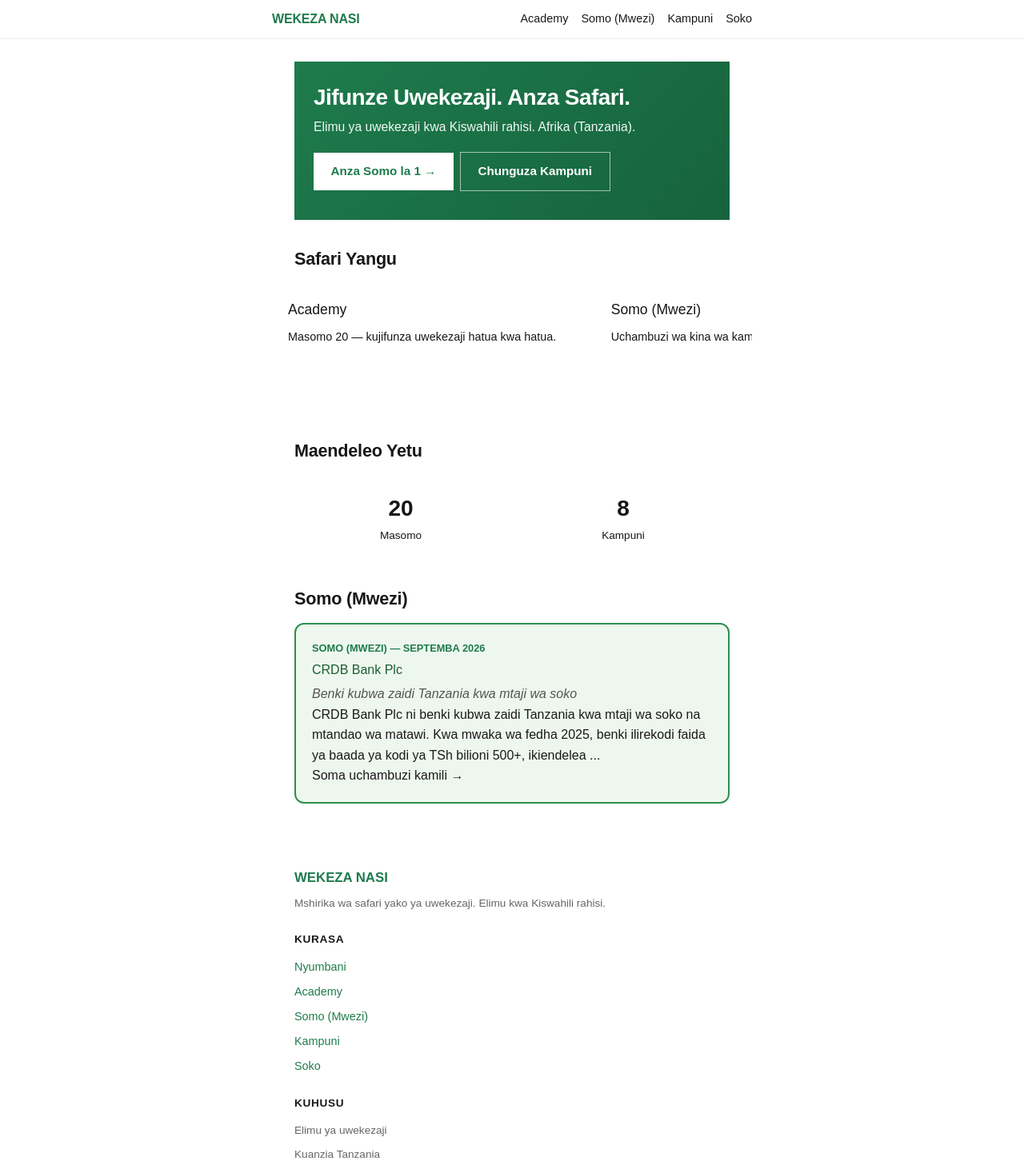
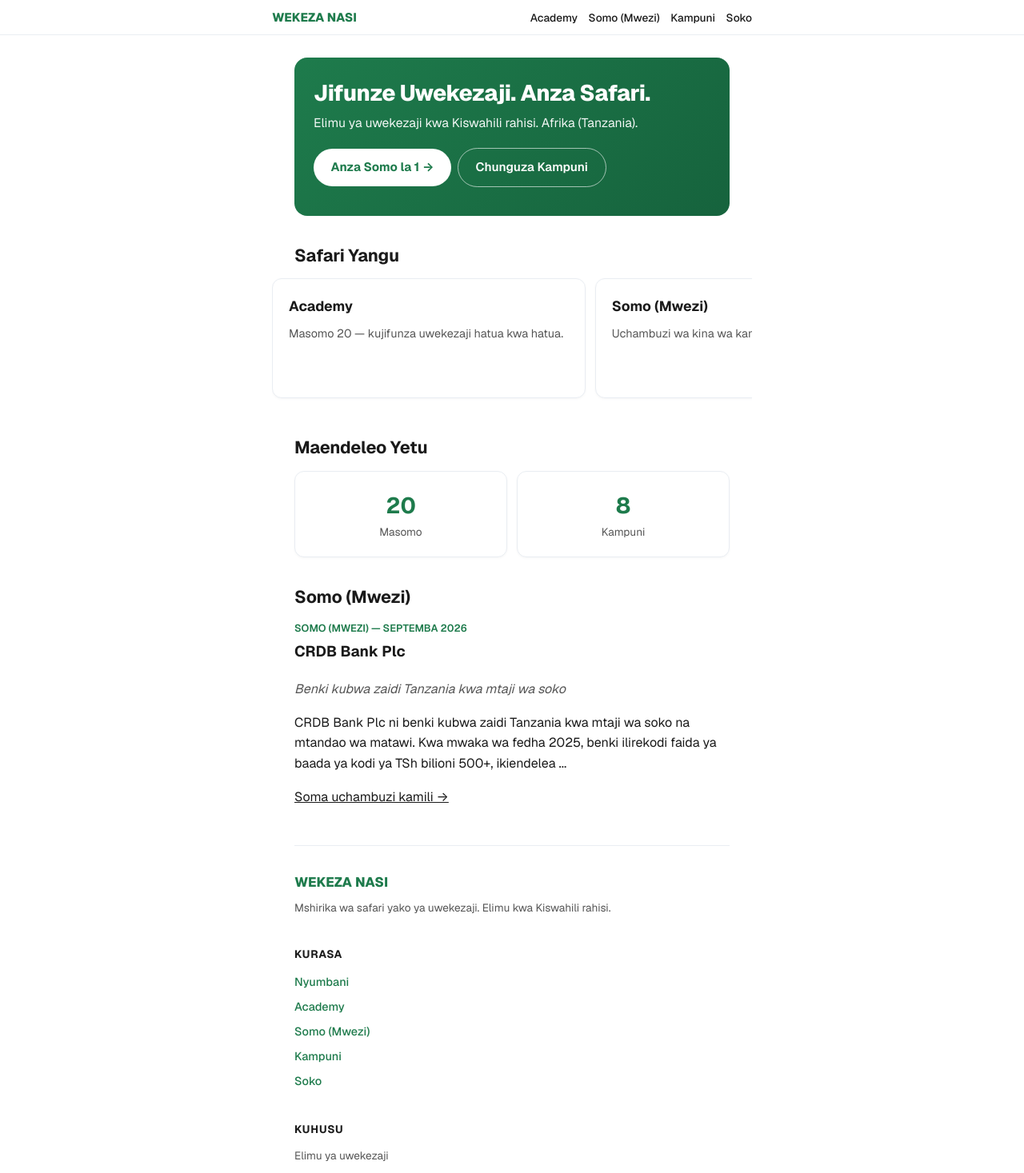
Before and after one commit to sadikiabubakari698-crypto/wekeza_nasi, a Next.js app in the folder wekeza-nasi-app/: page / in a window 1280 px wide. Shown: the top 1467 px of the page at 80% size. Built offline with nearby package versions, Linux system fonts and the light colour scheme.

Commit message:
Fix dark mode issue: force light color scheme, explicit colors on all cards, fix subtitle

```diff
--- a/wekeza-nasi-app/app/globals.css
+++ b/wekeza-nasi-app/app/globals.css
@@ -1,124 +1,74 @@
-@import "tailwindcss";
+:root {
+  --color-primary: #1e7b4c;
+  --color-primary-dark: #16633d;
+  --color-primary-light: #e3f0ea;
+  --color-accent: #d48d3b;
+  --color-accent-light: #fef8ee;
+  --color-text: #1a1a1a;
+  --color-text-muted: #555555;
+  --color-text-light: #888888;
+  --color-bg: #ffffff;
+  --color-bg-light: #f7f7f7;
+  --color-bg-blue: #f3f7fb;
+  --color-border: #e9edf2;
+  --color-border-strong: #dfe8f2;
 
-:root {
-  --background: #ffffff;
-  --foreground: #171717;
+  --space-xs: 0.5rem;
+  --space-sm: 0.75rem;
+  --space-md: 1rem;
+  --space-lg: 1.5rem;
+  --space-xl: 2rem;
+  --space-2xl: 3rem;
+
+  --radius-sm: 8px;
+  --radius-md: 12px;
+  --radius-lg: 16px;
+  --radius-pill: 999px;
+
+  --shadow-sm: 0 1px 3px rgba(0, 0, 0, 0.04);
+  --shadow-md: 0 2px 8px rgba(0, 0, 0, 0.06);
+  --shadow-lg: 0 8px 24px rgba(0, 0, 0, 0.08);
+
+  --font-sans: 'Geist', system-ui, -apple-system, sans-serif;
+
+  color-scheme: light only;
 }
 
-@theme inline {
-  --color-background: var(--background);
-  --color-foreground: var(--foreground);
-  --font-sans: var(--font-geist-sans);
-  --font-mono: var(--font-geist-mono);
+* {
+  box-sizing: border-box;
 }
 
-@media (prefers-color-scheme: dark) {
-  :root {
-    --background: #0a0a0a;
-    --foreground: #ededed;
-  }
+html {
+  color-scheme: light only;
+  background: #ffffff;
 }
 
+html,
 body {
-  background: var(--background);
-  color: var(--foreground);
-  font-family: Arial, Helvetica, sans-serif;
+  margin: 0;
+  padding: 0;
+  background: #ffffff !important;
+  color: #1a1a1a !important;
+  font-family: var(--font-sans);
+  -webkit-font-smoothing: antialiased;
+  -moz-osx-font-smoothing: grayscale;
+  forced-color-adjust: none;
 }
 
-.lesson-box {
-  padding: 1.25rem;
-  background: #f7f7f7;
-  border-radius: 10px;
-  margin-bottom: 1.5rem;
-  color: #1a1a1a;
+a {
+  color: inherit;
 }
 
-.quiz-answer {
-  font-size: 0.85rem;
-  color: #2f8f4e;
-  font-weight: bold;
-  margin-top: 0.5rem;
+button {
+  font-family: inherit;
+  cursor: pointer;
 }
 
-.lesson-box {
-  padding: 1.25rem;
-  background: #f7f7f7;
-  border-radius: 10px;
-  margin-bottom: 1.5rem;
-  color: #1a1a1a;
+/* Horizontal scroll: hide scrollbar */
+.scroll-x {
+  scrollbar-width: none;
+  -ms-overflow-style: none;
 }
-
-.quiz-answer {
-  font-size: 0.85rem;
-  color: #2f8f4e;
-  font-weight: bold;
-  margin-top: 0.5rem;
+.scroll-x::-webkit-scrollbar {
+  display: none;
 }
-
-.risk-box {
-  padding: 1.25rem;
-  background: #fdecea;
-  border-left: 4px solid #c0392b;
-  border-radius: 10px;
-  margin-bottom: 1.5rem;
-  color: #1a1a1a;
-}
-
-main ol {
-  list-style: decimal;
-  padding-left: 1.5rem;
-}
-
-main ul {
-  list-style: disc;
-  padding-left: 1.5rem;
-}
-
-.anza-hapa {
-  padding: 1.5rem;
-  background: #2f8f4e;
-  border-radius: 12px;
-  margin-bottom: 1.5rem;
-  color: white;
-  text-align: center;
-}
-
-.anza-hapa a {
-  display: inline-block;
-  margin-top: 0.75rem;
-  padding: 0.75rem 1.5rem;
-  background: white;
-  color: #2f8f4e;
-  border-radius: 8px;
-  font-weight: bold;
-  text-decoration: none;
-}
-
-.area-card {
-  display: block;
-  padding: 1.25rem;
-  background: #eef7ee;
-  border: 2px solid #2f8f4e;
-  border-radius: 12px;
-  margin-bottom: 1rem;
-  color: #1a1a1a;
-  text-decoration: none;
-}
-
-.area-card h3 {
-  margin: 0 0 0.25rem 0;
-  color: #1b5e30;
-}
-
-.area-card-soon {
-  padding: 1.25rem;
-  background: #f0f0f0;
-  border: 2px dashed #999;
-  border-radius: 12px;
-  margin-bottom: 1rem;
-  color: #666;
-}
-
-.area-card-soon h3 {
-  margin: 0 0 0.25rem 0;
-}
--- a/wekeza-nasi-app/app/layout.js
+++ b/wekeza-nasi-app/app/layout.js
@@ -19,7 +19,7 @@ export const metadata = {
     template: "%s — WEKEZA NASI",
   },
   description:
-    "Elimu ya uwekezaji kwa Kiswahili rahisi. Academy (masomo 20), Uchambuzi wa Kampuni 8 za DSE, na Somo la Mwezi. Kuanzia Tanzania, kwa Afrika.",
+    "Elimu ya uwekezaji kwa Kiswahili rahisi. Academy (masomo 20), Uchambuzi wa Kampuni 8 za DSE, na Somo (Mwezi). Kuanzia Tanzania, kwa Afrika.",
   keywords: [
     "uwekezaji", "hisa", "DSE", "Dar es Salaam Stock Exchange",
     "soko la hisa", "Tanzania", "academy", "kujifunza uwekezaji",
@@ -35,13 +35,13 @@ export const metadata = {
     siteName: "WEKEZA NASI",
     title: "WEKEZA NASI — Kujifunza Uwekezaji Tanzania",
     description:
-      "Elimu ya uwekezaji kwa Kiswahili rahisi. Academy, Uchambuzi wa Kampuni, na Somo la Mwezi.",
+      "Elimu ya uwekezaji kwa Kiswahili rahisi. Academy, Uchambuzi wa Kampuni, na Somo (Mwezi).",
   },
   twitter: {
     card: "summary_large_image",
     title: "WEKEZA NASI — Kujifunza Uwekezaji Tanzania",
     description:
-      "Elimu ya uwekezaji kwa Kiswahili rahisi. Academy, Uchambuzi wa Kampuni, na Somo la Mwezi.",
+      "Elimu ya uwekezaji kwa Kiswahili rahisi. Academy, Uchambuzi wa Kampuni, na Somo (Mwezi).",
   },
   robots: { index: true, follow: true },
   verification: {
@@ -51,8 +51,8 @@ export const metadata = {
 
 export default function RootLayout({ children }) {
   return (
-    <html lang="sw" className={`${geistSans.variable} ${geistMono.variable}`}>
-      <body>
+    <html lang="sw" className={`${geistSans.variable} ${geistMono.variable}`} style={{ colorScheme: "light" }}>
+      <body style={{ background: "#ffffff", color: "#1a1a1a" }}>
         <Header />
         {children}
       </body>
--- a/wekeza-nasi-app/app/page.js
+++ b/wekeza-nasi-app/app/page.js
@@ -11,7 +11,6 @@ export default function Home() {
     padding: "1.75rem 1.5rem",
     color: "#ffffff",
     marginBottom: "2rem",
-    boxShadow: "var(--shadow-md)",
   };
 
   const heroTitleStyle = {
@@ -64,12 +63,11 @@ export default function Home() {
     padding: "1.25rem",
     background: "#ffffff",
     borderRadius: "var(--radius-md)",
-    color: "var(--color-text)",
+    color: "#1a1a1a",
     textDecoration: "none",
     minHeight: "150px",
-    border: "1px solid var(--color-border)",
-    boxShadow: "var(--shadow-sm)",
-    transition: "box-shadow 0.2s ease, transform 0.2s ease",
+    border: "1px solid #e9edf2",
+    boxShadow: "0 1px 3px rgba(0,0,0,0.04)",
   };
 
   const carouselStyle = {
@@ -87,12 +85,12 @@ export default function Home() {
 
   const statBoxStyle = {
     background: "#ffffff",
-    border: "1px solid var(--color-border)",
+    border: "1px solid #e9edf2",
     borderRadius: "var(--radius-md)",
     padding: "1.25rem 1rem",
     textAlign: "center",
     flex: 1,
-    boxShadow: "var(--shadow-sm)",
+    boxShadow: "0 1px 3px rgba(0,0,0,0.04)",
   };
 
   const gridStyle = {
@@ -105,7 +103,7 @@ export default function Home() {
   const sectionTitleStyle = {
     fontSize: "1.35rem",
     fontWeight: 700,
-    color: "var(--color-text)",
+    color: "#1a1a1a",
     marginTop: "2rem",
     marginBottom: "0.75rem",
     letterSpacing: "-0.01em",
@@ -121,7 +119,7 @@ export default function Home() {
   ];
 
   return (
-    <main style={{ padding: "1.75rem", maxWidth: "600px", margin: "0 auto", fontFamily: "var(--font-sans)", lineHeight: 1.6, color: "var(--color-text)", background: "var(--color-bg)", minHeight: "100vh" }}>
+    <main style={{ padding: "1.75rem", maxWidth: "600px", margin: "0 auto", fontFamily: "var(--font-sans)", lineHeight: 1.6, color: "#1a1a1a", background: "#ffffff", minHeight: "100vh" }}>
       <section style={heroStyle}>
         <h1 style={heroTitleStyle}>Jifunze Uwekezaji. Anza Safari.</h1>
         <p style={heroSubStyle}>
@@ -136,16 +134,16 @@ export default function Home() {
         {slides.map((s, i) => {
           if (s.comingSoon) {
             return (
-              <div key={i} style={{ ...slideCardStyle, background: "#f0f0f0", opacity: 0.7, boxShadow: "none" }}>
-                <h3 style={{ margin: 0, color: "var(--color-text)", fontSize: "1.1rem" }}>{s.title}</h3>
-                <p style={{ margin: "0.5rem 0 0 0", fontSize: "0.9rem", color: "var(--color-text-muted)" }}>{s.subtitle}</p>
+              <div key={i} style={{ ...slideCardStyle, background: "#f0f0f0", opacity: 0.7 }}>
+                <h3 style={{ margin: 0, color: "#1a1a1a", fontSize: "1.1rem" }}>{s.title}</h3>
+                <p style={{ margin: "0.5rem 0 0 0", fontSize: "0.9rem", color: "#555555" }}>{s.subtitle}</p>
               </div>
             );
           }
           return (
             <a key={i} href={s.href} style={slideCardStyle}>
-              <h3 style={{ margin: 0, color: "var(--color-text)", fontSize: "1.1rem" }}>{s.title}</h3>
-              <p style={{ margin: "0.5rem 0 0 0", fontSize: "0.9rem", color: "var(--color-text-muted)" }}>{s.subtitle}</p>
+              <h3 style={{ margin: 0, color: "#1a1a1a", fontSize: "1.1rem" }}>{s.title}</h3>
+              <p style={{ margin: "0.5rem 0 0 0", fontSize: "0.9rem", color: "#555555" }}>{s.subtitle}</p>
             </a>
           );
         })}
@@ -154,12 +152,12 @@ export default function Home() {
       <h2 style={sectionTitleStyle}>Maendeleo Yetu</h2>
       <div style={gridStyle}>
         <div style={statBoxStyle}>
-          <p style={{ margin: 0, fontSize: "1.75rem", fontWeight: 700, color: "var(--color-primary)" }}>20</p>
-          <p style={{ margin: 0, fontSize: "0.85rem", color: "var(--color-text-muted)" }}>Masomo</p>
+          <p style={{ margin: 0, fontSize: "1.75rem", fontWeight: 700, color: "#1e7b4c" }}>20</p>
+          <p style={{ margin: 0, fontSize: "0.85rem", color: "#555555" }}>Masomo</p>
         </div>
         <div style={statBoxStyle}>
-          <p style={{ margin: 0, fontSize: "1.75rem", fontWeight: 700, color: "var(--color-primary)" }}>8</p>
-          <p style={{ margin: 0, fontSize: "0.85rem", color: "var(--color-text-muted)" }}>Kampuni</p>
+          <p style={{ margin: 0, fontSize: "1.75rem", fontWeight: 700, color: "#1e7b4c" }}>8</p>
+          <p style={{ margin: 0, fontSize: "0.85rem", color: "#555555" }}>Kampuni</p>
         </div>
       </div>
 
--- a/wekeza-nasi-app/components/Footer.js
+++ b/wekeza-nasi-app/components/Footer.js
@@ -2,29 +2,27 @@ import Link from "next/link";
 
 export default function Footer() {
   const linkStyle = { color: "#1e7b4c", textDecoration: "none", fontWeight: 500, fontSize: "0.9rem" };
-  const headerStyle = { color: "var(--color-text)", fontWeight: 700, fontSize: "0.85rem", marginBottom: "0.75rem", letterSpacing: "0.05em", textTransform: "uppercase" };
+  const headerStyle = { color: "#1a1a1a", fontWeight: 700, fontSize: "0.85rem", marginBottom: "0.75rem", letterSpacing: "0.05em", textTransform: "uppercase" };
   const columnStyle = { flex: "1 1 100%", minWidth: "160px" };
 
   return (
     <footer style={{
       marginTop: "3rem",
       paddingTop: "2rem",
-      borderTop: "1px solid var(--color-border)",
-      color: "var(--color-text-muted)",
+      borderTop: "1px solid #e9edf2",
+      color: "#555555",
       fontSize: "0.9rem",
     }}>
       <div style={{ display: "flex", flexWrap: "wrap", gap: "1.5rem", marginBottom: "2rem" }}>
-        {/* Column 1: Brand */}
         <div style={columnStyle}>
           <p style={{ fontWeight: 800, fontSize: "1.05rem", color: "#1e7b4c", margin: "0 0 0.5rem 0" }}>
             WEKEZA NASI
           </p>
-          <p style={{ margin: 0, fontSize: "0.85rem", lineHeight: 1.5, color: "#666" }}>
+          <p style={{ margin: 0, fontSize: "0.85rem", lineHeight: 1.5, color: "#555555" }}>
             Mshirika wa safari yako ya uwekezaji. Elimu kwa Kiswahili rahisi.
           </p>
         </div>
 
-        {/* Column 2: Navigation */}
         <div style={columnStyle}>
           <p style={headerStyle}>Kurasa</p>
           <div style={{ display: "flex", flexDirection: "column", gap: "0.5rem" }}>
@@ -36,27 +34,25 @@ export default function Footer() {
           </div>
         </div>
 
-        {/* Column 3: Kuhusu */}
         <div style={columnStyle}>
           <p style={headerStyle}>Kuhusu</p>
-          <div style={{ display: "flex", flexDirection: "column", gap: "0.5rem", fontSize: "0.85rem", color: "#666" }}>
+          <div style={{ display: "flex", flexDirection: "column", gap: "0.5rem", fontSize: "0.85rem", color: "#555555" }}>
             <span>Elimu ya uwekezaji</span>
-            <span>Kuanzia Tanzania</span>
-            <span>Kwa Afrika</span>
+            <span>Afrika (Tanzania)</span>
           </div>
         </div>
       </div>
 
       <div style={{
         paddingTop: "1.5rem",
-        borderTop: "1px solid var(--color-border)",
+        borderTop: "1px solid #e9edf2",
         display: "flex",
         flexWrap: "wrap",
         justifyContent: "space-between",
         alignItems: "center",
         gap: "0.75rem",
         fontSize: "0.8rem",
-        color: "#888",
+        color: "#888888",
       }}>
         <span>© 2026 WEKEZA NASI. Haki zote zimehifadhiwa.</span>
         <span>Kwa elimu tu — sio ushauri wa kifedha.</span>
--- a/wekeza-nasi-app/components/Header.js
+++ b/wekeza-nasi-app/components/Header.js
@@ -18,7 +18,7 @@ export default function Header() {
     zIndex: 100,
     background: "#ffffff",
     borderBottom: "1px solid #e9edf2",
-    padding: "0.75rem 1.5rem",
+    padding: "0.75rem 1rem",
   };
 
   const innerStyle = {
@@ -27,27 +27,27 @@ export default function Header() {
     display: "flex",
     justifyContent: "space-between",
     alignItems: "center",
+    gap: "0.5rem",
   };
 
   const logoStyle = {
     fontWeight: 800,
-    fontSize: "1rem",
+    fontSize: "0.95rem",
     color: "#1e7b4c",
     textDecoration: "none",
-    letterSpacing: "-0.01em",
     whiteSpace: "nowrap",
   };
 
   const desktopNavStyle = {
     display: "flex",
-    gap: "1rem",
+    gap: "0.85rem",
     alignItems: "center",
   };
 
   const navLinkStyle = {
     color: "#1a1a1a",
     textDecoration: "none",
-    fontSize: "0.9rem",
+    fontSize: "0.85rem",
     fontWeight: 500,
     whiteSpace: "nowrap",
   };
@@ -55,7 +55,7 @@ export default function Header() {
   const menuBtnStyle = {
     background: "transparent",
     border: "none",
-    fontSize: "1.5rem",
+    fontSize: "1.4rem",
     lineHeight: 1,
     color: "#1a1a1a",
     padding: "0.25rem 0.5rem",
@@ -110,7 +110,7 @@ export default function Header() {
       <style jsx global>{`
         .desktop-nav { display: none; }
         .mobile-menu-btn { display: block; }
-        @media (min-width: 640px) {
+        @media (min-width: 768px) {
           .desktop-nav { display: flex !important; }
           .mobile-menu-btn { display: none !important; }
         }
```
